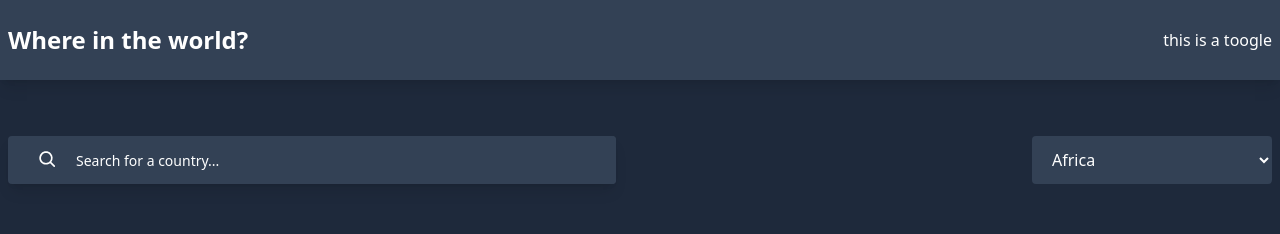
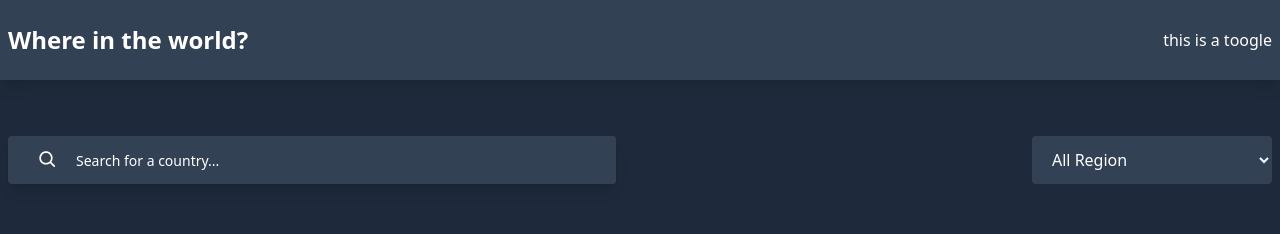
Before and after one commit to SebastianLl28/frontend-mentor-countries-api, a React (Vite) app: page / in a window 1280 px wide. Shown: the top 234 px of the page. Built offline with nearby package versions, Linux system fonts and the light colour scheme.

Commit message:
feat: search region

```diff
--- a/src/pages/home/components/Body.jsx
+++ b/src/pages/home/components/Body.jsx
@@ -15,14 +15,21 @@ const Body = () => {
   }, [countries]);
 
   useEffect(() => {
-    if (filter.search === "") {
+    // filter countries by search and region
+    if (filter.search === "" && filter.region === "") {
       setList(countries);
-    } else {
-      const filterList = countries.filter((country) =>
-        country.name.toLowerCase().includes(filter.search.toLowerCase())
+      return;
+    }
+    const filteredCountries = countries
+      .filter(
+        (country) =>
+          filter.search === "" ||
+          country.name.toLowerCase().includes(filter.search.toLowerCase())
+      )
+      .filter(
+        (country) => filter.region === "" || country.region === filter.region
       );
-      setList(filterList);
-    }
+    setList(filteredCountries);
   }, [filter]);
 
   return (
--- a/src/pages/home/components/Select.jsx
+++ b/src/pages/home/components/Select.jsx
@@ -1,22 +1,37 @@
+import { useContext } from "react";
+import { useState } from "react";
+import { FilterContext } from "../../../context/UseFilter";
+import { useEffect } from "react";
+
 const Select = () => {
+  const { changeRegion } = useContext(FilterContext);
+
+  const [selected, setSelected] = useState("");
+
+  useEffect(() => {
+    changeRegion(selected);
+  }, [selected]);
+
   return (
-    <select className="w-60 rounded px-4 h-12 outline-none  bg-slate-700 text-white">
-      <option value="" disabled hidden>
-        Filter by Region
-      </option>
-      <option value="1" className="">
+    <select
+      className="w-60 rounded px-4 h-12 outline-none  bg-slate-700 text-white"
+      value={selected}
+      onChange={(e) => setSelected(e.target.value)}
+    >
+      <option value="">All Region</option>
+      <option value="Africa" className="">
         Africa
       </option>
-      <option value="2" className="">
+      <option value="Americas" className="">
         America
       </option>
-      <option value="3" className="">
+      <option value="Asia" className="">
         Asia
       </option>
-      <option value="4" className="">
+      <option value="Europe" className="">
         Europe
       </option>
-      <option value="5" className="">
+      <option value="Oceania" className="">
         Oceania
       </option>
     </select>
```
